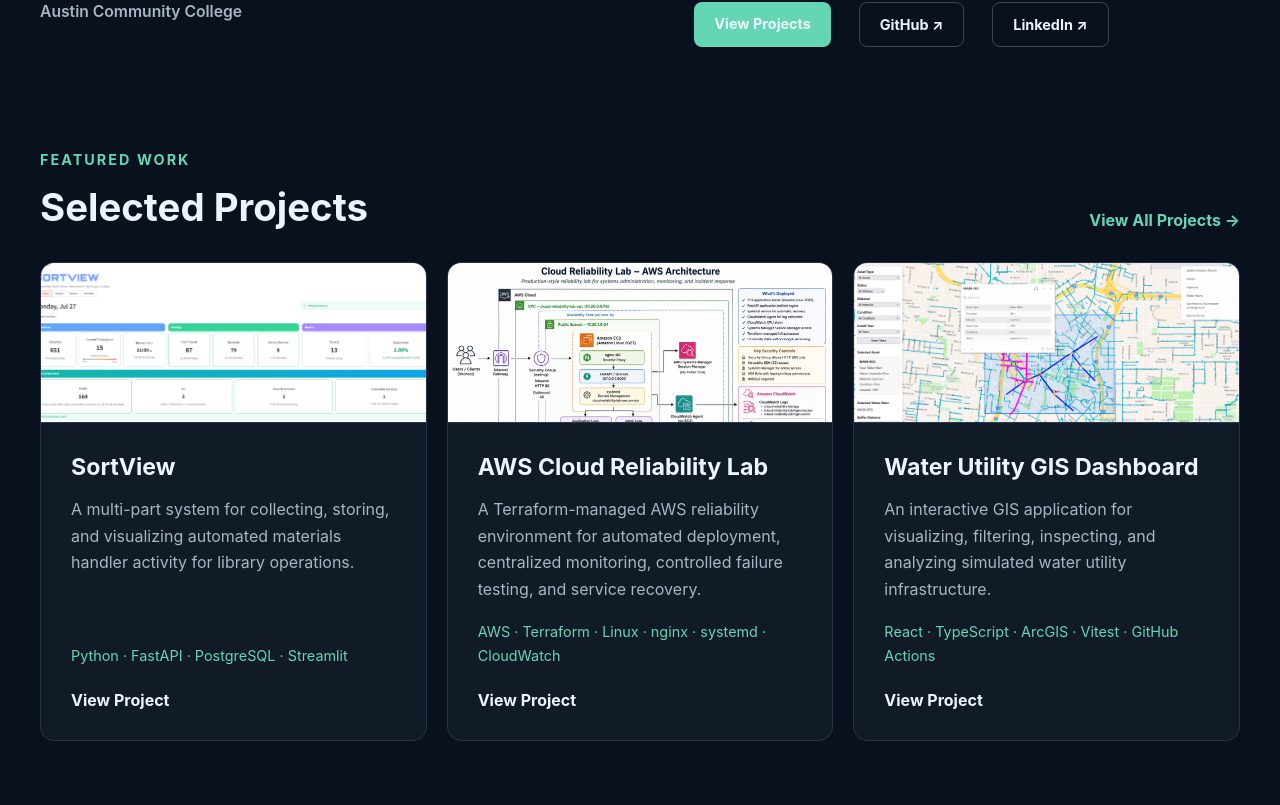
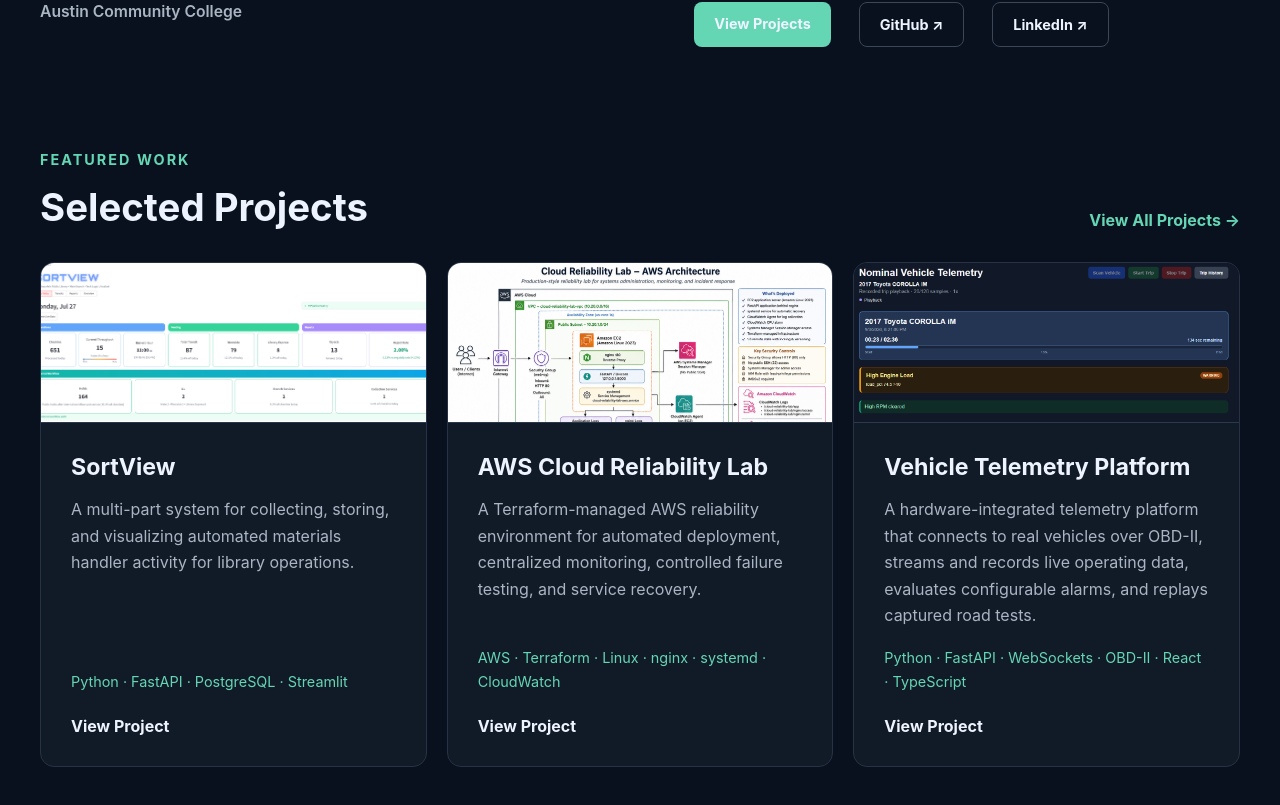
Before and after one commit to richardrhanly-us/Portfolio, a React (Vite) app: page / in a window 1280 px wide. Shown: the part 411-1216 px from the top of the page. Built offline with nearby package versions, Linux system fonts and the light colour scheme.

Commit message:
Add telemtry lab card to featured projects on home page

```diff
--- a/src/pages/Home.tsx
+++ b/src/pages/Home.tsx
@@ -122,26 +122,26 @@
 
           <article className="project-card">
             <img
-              src="/images/GIS-image.png"
-              alt="Water Utility GIS Operations Dashboard"
+              src="/images/telemetry_dashboard_playback.PNG"
+              alt="Vehicle Telemetry Platform replaying recorded OBD-II vehicle data"
               className="project-image"
             />
 
             <div className="project-content">
-              <h3>Water Utility GIS Dashboard</h3>
+              <h3>Vehicle Telemetry Platform</h3>
 
               <p>
-                An interactive GIS application for visualizing, filtering,
-                inspecting, and analyzing simulated water utility
-                infrastructure.
+                A hardware-integrated telemetry platform that connects to real
+                vehicles over OBD-II, streams and records live operating data,
+                evaluates configurable alarms, and replays captured road tests.
               </p>
 
               <p className="tech">
-                React · TypeScript · ArcGIS · Vitest · GitHub Actions
+                Python · FastAPI · WebSockets · OBD-II · React · TypeScript
               </p>
 
               <div className="project-links">
-                <Link to="/projects/water-utility-gis">View Project</Link>
+                <Link to="/projects/vehicle-telemetry">View Project</Link>
               </div>
             </div>
           </article>
```
